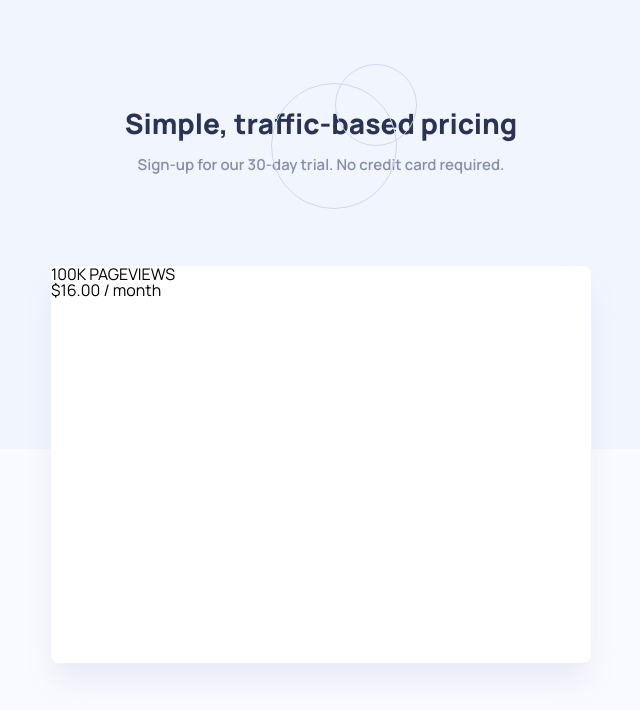
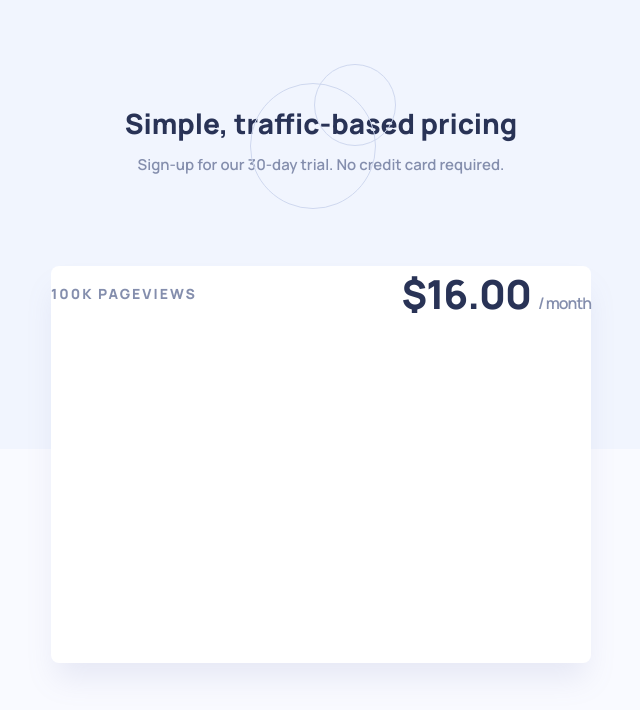
Before and after one commit to BYCODDE/interactive-pricing-component, a plain HTML site: page index.html in a window 1280 px wide. Shown: the whole page, without its empty margins (319-959 px from the left). Drawn offline with Linux system fonts and the light colour scheme.

Commit message:
styling in process

```diff
--- a/index.html
+++ b/index.html
@@ -27,18 +27,18 @@
             <circle cx="105" cy="41" r="40.5" />
           </g>
         </svg>
-        <h1 class="main_h1">Simple, traffic-based pricing</h1>
-        <h3 class="main_h3">
+        <h1 id="main_h1">Simple, traffic-based pricing</h1>
+        <h3 id="main_h3">
           Sign-up for our 30-day trial. No credit card required.
         </h3>
       </section>
     </header>
     <main class="main_container">
       <section class="section_1">
-        <h3>100K PAGEVIEWS</h3>
-        <div>
+        <h3 id="views">100K PAGEVIEWS</h3>
+        <div class="price_month">
           $16.00
-          <span>/ month</span>
+          <span id="month">/ month</span>
         </div>
       </section>
     </main>
--- a/styles.css
+++ b/styles.css
@@ -26,10 +26,10 @@ body {
 }
 .main_svg {
   position: absolute;
-    right: 100px;
+  right: 121px;
   top: -40px;
 }
-  .main_h1 {
+#main_h1 {
   color: #293356;
   font-size: 28px;
   font-style: normal;
@@ -37,7 +37,7 @@ body {
   line-height: normal;
   margin-bottom: 12px;
 }
-  .main_h3 {
+#main_h3 {
   color: #848ead;
   font-size: 15px;
   font-style: normal;
@@ -54,3 +54,38 @@ body {
   position: absolute;
   margin-top: 266px;
 }
+.section_1 {
+  display: flex;
+  justify-content: space-between;
+  align-items: center;
+}
+#views {
+  color: #848ead;
+  text-align: center;
+  font-family: Manrope;
+  font-size: 14px;
+  font-style: normal;
+  font-weight: 800;
+  line-height: normal;
+  letter-spacing: 2px;
+  text-transform: uppercase;
+}
+.price_month{
+  color: #293356;
+text-align: right;
+font-family: Manrope;
+font-size: 40px;
+font-style: normal;
+font-weight: 800;
+line-height: normal;
+letter-spacing: -1px;
+}
+#month {
+  color: #848EAD;
+text-align: center;
+font-family: Manrope;
+font-size: 16px;
+font-style: normal;
+font-weight: 600;
+line-height: normal;
+}
```
Lines whose indentation alone changed are shown as unchanged.
